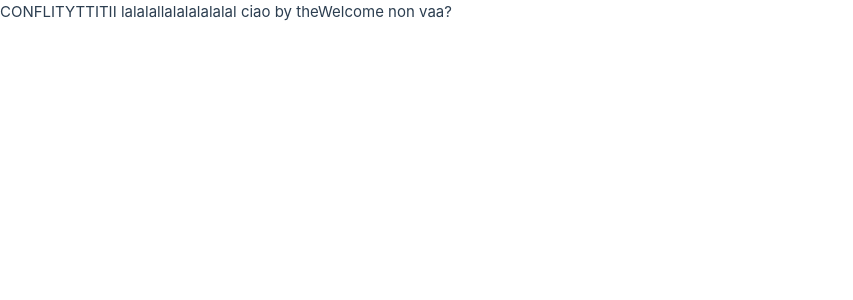
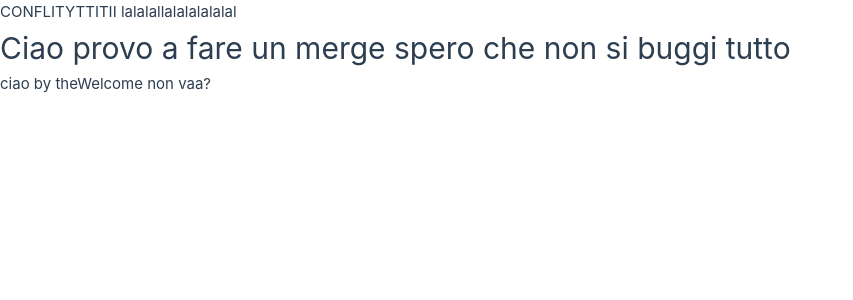
Before and after one commit to Alice-Rossi-03/example-merge, a Vue app: page / in a window 1280 px wide. Shown: the top 300 px of the page, without its empty margins (0-853 px from the left). Built offline with nearby package versions, Linux system fonts and the light colour scheme.

Commit message:
prova di un merge sperando che non si buggi

```diff
--- a/src/components/HelloWorld.vue
+++ b/src/components/HelloWorld.vue
@@ -16,6 +16,8 @@ export default{
 
 <template>
     CONFLITYTTITII lalalallalalalalalal
+
+    <h1>Ciao provo a fare un merge spero che non si buggi tutto</h1>
 </template>
 
 <style scoped>
```
